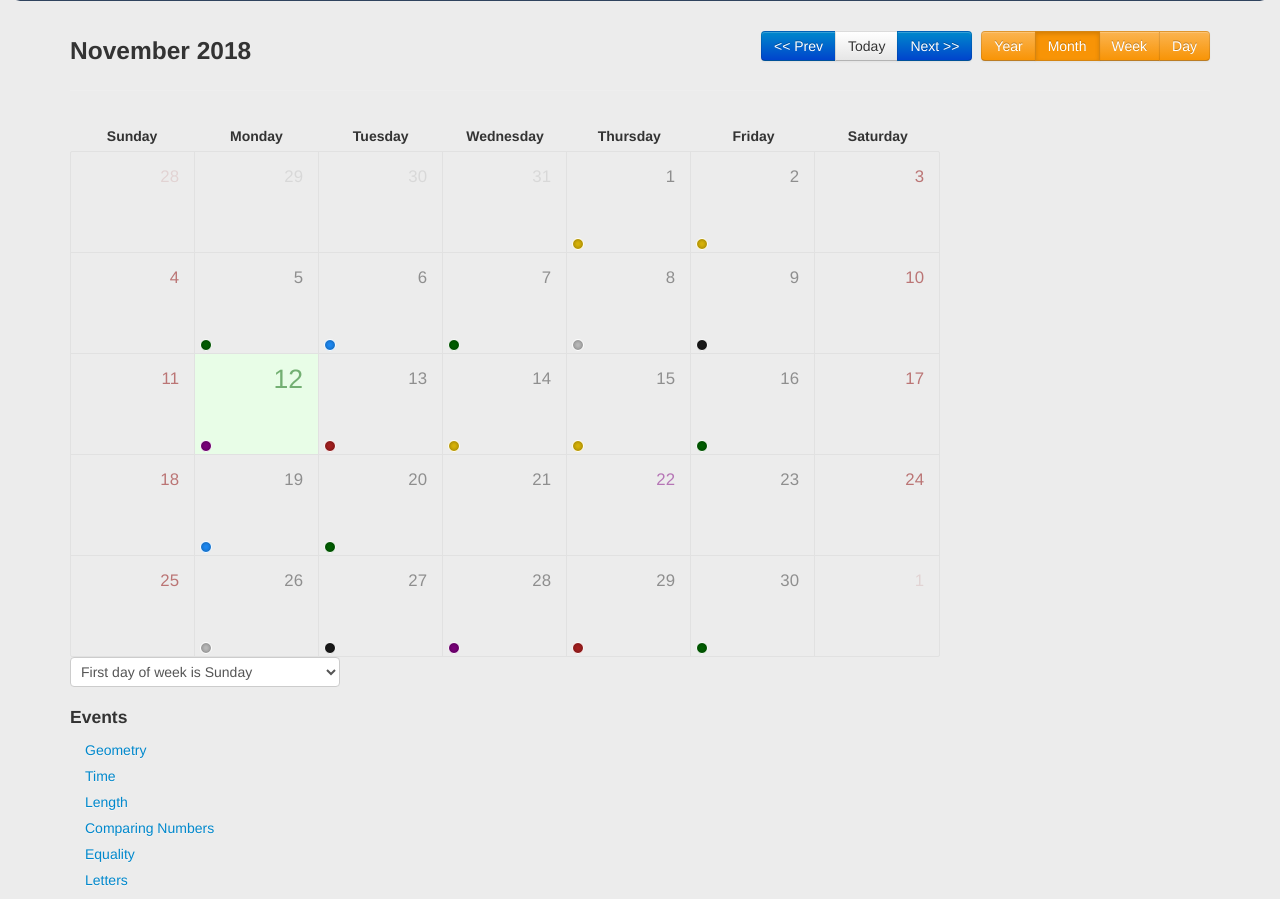
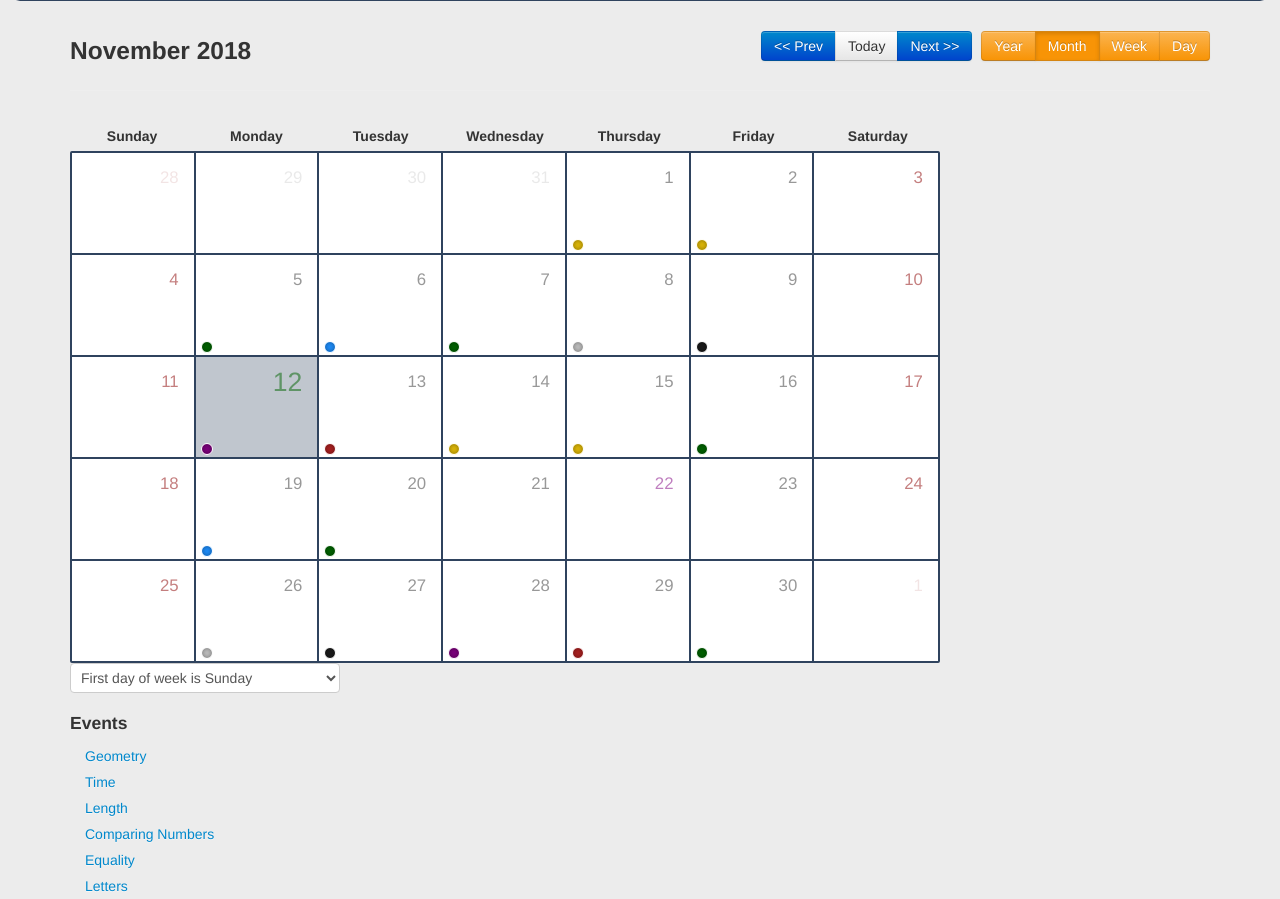
Before and after one commit to TeachEasy/Software-Engineering, a PHP site: page /calendar.php in a window 1280 px wide. Shown: the part 259-1158 px from the top of the page. Run offline with PHP 8.4, Linux system fonts and the light colour scheme; the visitor is signed in with stand-in values (Sample User, id 1); some libraries are stand-ins or nearby versions.

Commit message:
Style Changes

```diff
--- a/css/calendar.css
+++ b/css/calendar.css
@@ -387,6 +387,8 @@
 .cal-row-head [class*="cal-cell"] small {
   font-weight: normal;
 }
+
+/*Top of calendar, where days of the week are listed, color changes when user hovers*/
 .cal-year-box .row-fluid:hover,
 .cal-row-fluid:hover {
   background-color: #fafafa;
@@ -394,13 +396,17 @@
 .cal-month-day {
   height: 100px;
 }
+
+/*Hover color for days of the week contained in the calendar*/
 [class*="cal-cell"]:hover {
-  background-color: #ededed;
+  background-color: rgba(144,182,68,0.8);
 }
+
+/*Horizontal lines in the calendar*/
 .cal-year-box [class*="span"],
 .cal-month-box [class*="cal-cell"] {
   min-height: 100px;
-  border-right: 1px solid #e1e1e1;
+  border-right:2px solid rgb(47,67,94);
   position: relative;
 }
 .cal-year-box [class*="span"] {
@@ -410,9 +416,12 @@
 .cal-month-box .cal-row-fluid [class*="cal-cell"]:last-child {
   border-right: 0px;
 }
+
+/*Vertical lines in the calendar*/
 .cal-year-box .row-fluid,
 .cal-month-box .cal-row-fluid {
-  border-bottom: 1px solid #e1e1e1;
+  background-color:white;
+  border-bottom: 2px solid rgb(47,67,94);
   margin-left: 0px;
   margin-right: 0px;
 }
@@ -420,13 +429,15 @@
 .cal-month-box .cal-row-fluid:last-child {
   border-bottom: 0px;
 }
+
+/*Border around the calendar*/
 .cal-month-box,
 .cal-year-box,
 .cal-week-box {
-  border-top: 1px solid #e1e1e1;
-  border-bottom: 1px solid #e1e1e1;
-  border-right: 1px solid #e1e1e1;
-  border-left: 1px solid #e1e1e1;
+  border-top: 2px solid rgb(47,67,94);
+  border-bottom: 2px solid rgb(47,67,94);
+  border-right: 2px solid rgb(47,67,94);
+  border-left: 2px solid rgb(47,67,94);
   border-radius: 2px;
 }
 span[data-cal-date] {
@@ -450,7 +461,7 @@ span[data-cal-date]:hover {
   cursor: default;
 }
 .cal-day-today {
-  background-color: #e8fde7;
+  background-color: rgba(47,67,94,0.3);
 }
 .cal-day-today span[data-cal-date] {
   color: darkgreen;
```
